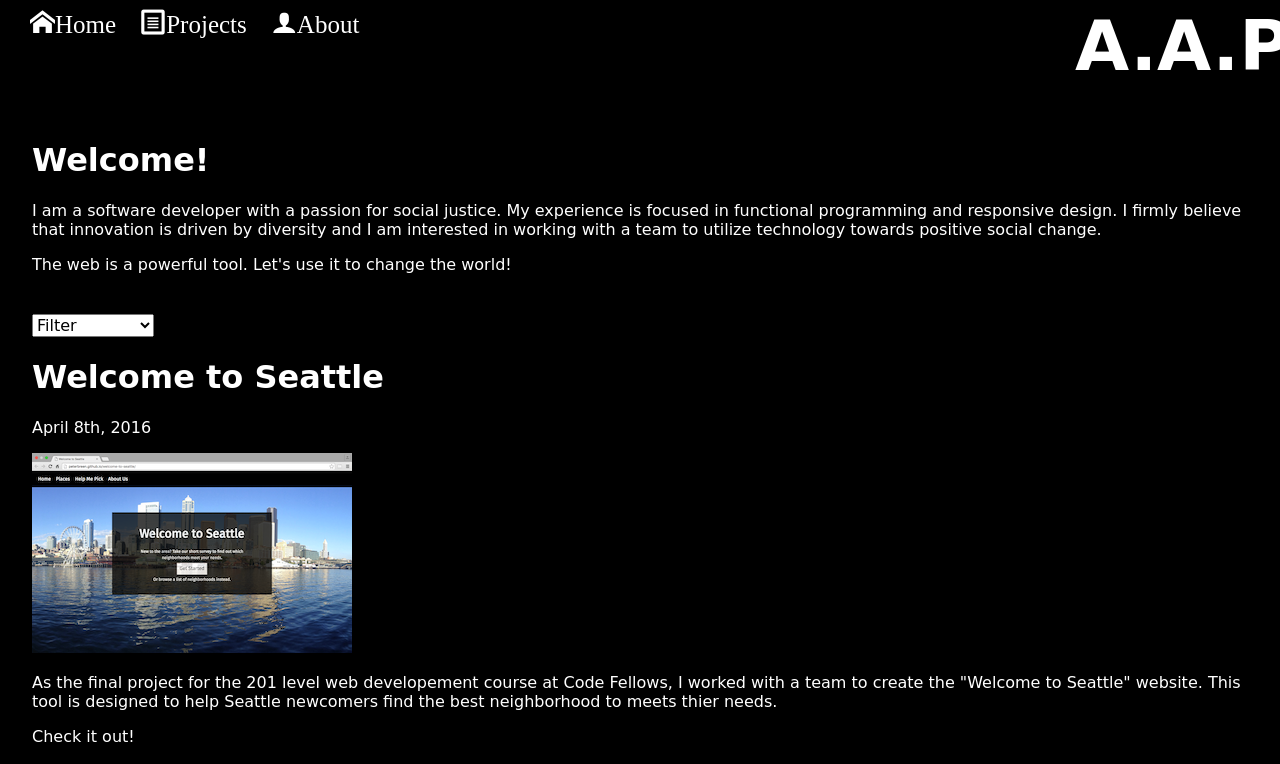
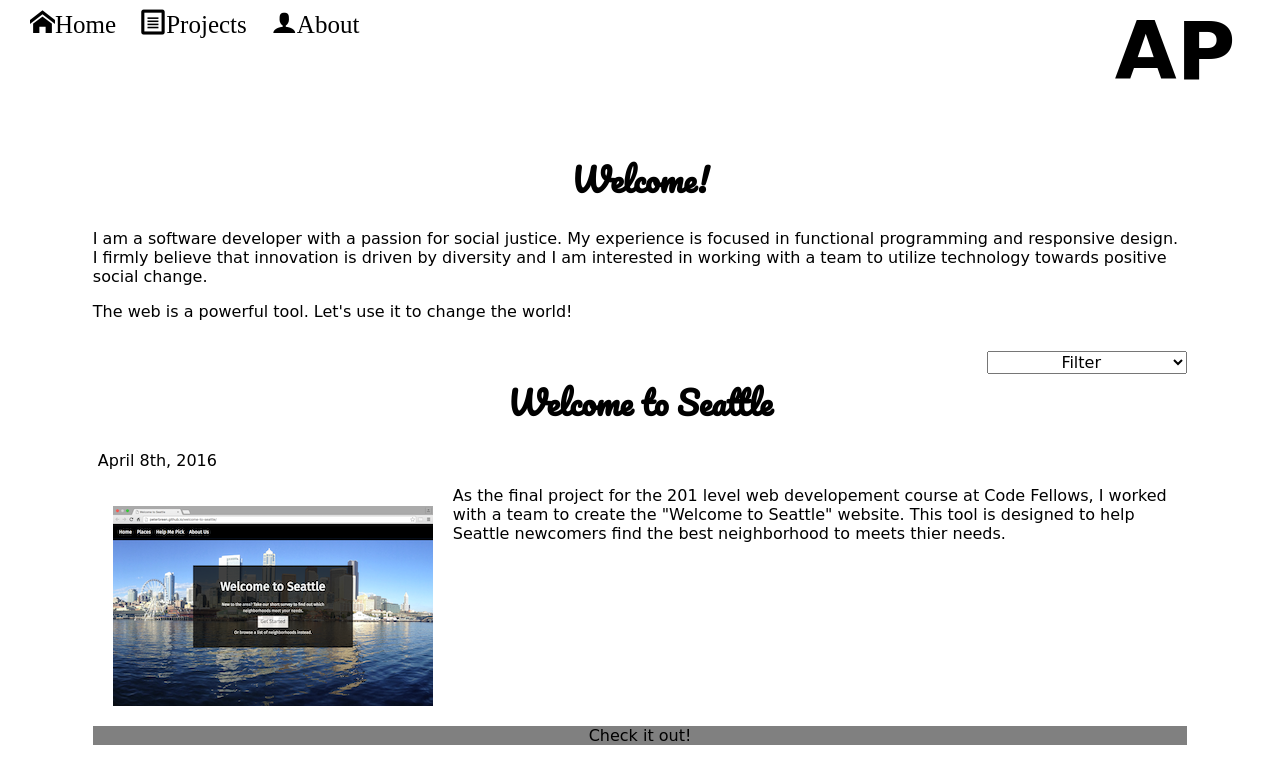
Before and after one commit to aliza89p/portfolio, a plain HTML site: page index.html in a window 1280 px wide. Shown: the top 764 px of the page. Drawn offline with Linux system fonts and the light colour scheme; files whose address does not match are found by name; a web font is replaced by a local one.

Commit message:
new formatting and fonts selected

```diff
--- a/index.html
+++ b/index.html
@@ -8,7 +8,7 @@
     <link rel="stylesheet" href="vendor/icons.css">
     <link rel="stylesheet" href="styles/base/base2.css">
     <script class="project-template" type="text/x-handlebars-template">
-      <article class="clearfix projects" data-category="{{category}}">
+      <article class="projects" data-category="{{category}}">
         <h1 class="clearfix">{{title}}</h1>
         <p class="date">{{writtenDate}}</p>
         <img src="{{imgUrl}}" class="projectImg">
@@ -24,7 +24,7 @@
   <body>
     <header class="header-container">
       <div class="header-inner">
-        <h1>A.A.P</h1>
+        <h1>AP</h1>
           <div class="icon-menu">
           </div>
           <ul class="nav-items">
@@ -55,15 +55,15 @@
         <h1>About Me:</h1>
       </header>
       <div class="bio-photo">
-
         <img src="img/biophoto.jpg">
       </div>
       <article class="bio">
         <p>I am a software developer with a background in education, poverty alleviation, and female empowerment. Ever since childhood, I have loved to solve puzzles and build things from scratch. After studying music and social sciences in college, I realized my passion to work in a field that combines logical thinking, creativity, and social change. I am currently attending an immersive full-stack JavaScript program through <a href="https://www.codefellows.org/" target="_blank">Code Fellows</a> where I am learning new frameworks and developing both individual and group projects. Code Fellows is a world-class software development school located in Seattle, WA.</p>
       </article>
+      <div class="clearfix"></div>
     </section>
     </main>
-    <footer>
+    <footer class="clearfix">
       <ul>
         <li><a href="mailto:apilisuk@gmail.com" class="icon-envelop"></a></li>
         <li><a href="https://github.com/aliza89p" target="_blank" class="icon-github"></a></li>
--- a/styles/base/base2.css
+++ b/styles/base/base2.css
@@ -1,4 +1,4 @@
-@import url(https://fonts.googleapis.com/css?family=Poiret+One|Forum|Roboto|Pacifico|Monoton);
+@import url(https://fonts.googleapis.com/css?family=Poiret+One|Forum|Roboto|Pacifico|Baumans);
 
 html {
   height: 100%;
@@ -7,18 +7,26 @@ body {
   position: relative;
   min-height: 100%;
   font-family: 'Forum', cursive;
-  background: black;
-  color: white;
+  background: white;
+  color: black;
 }
 
-a, li {
+a{
   text-decoration: none;
-  color: white;
+  color: black;
+}
+
+li{
+  list-style-type: none;
+}
+
+img{
+  max-width: 100%;
 }
 
 .header-container {
   position: relative;
-  height: 100px;
+  height: 110px;
 }
 
 .header-inner {
@@ -26,13 +34,16 @@ a, li {
   max-width: 100%;
   margin: 0 auto;
 }
+
 .header-inner h1 {
+  font-family: 'Baumans', cursive;
   position: absolute;
   width: 200px;
   text-align: center;
   display:inline-block;
+  top: 0;
   right: 0;
-  font-size: 70px;
+  font-size: 80px;
   padding: 0;
   margin: 5px;
 }
@@ -43,17 +54,29 @@ a, li {
   margin-top: 0;
   padding-left: 0;
 }
+
 .header-inner ul a{
-  color: white;
+  margin-left: 20px;
+  color: black;
   font-size: 25px;
+  width: 100%;
+  z-index: 1;
 }
 
 .icon-menu {
   font-size: 40px;
+  margin: 20px 0 0 20px;
 }
 
 .header-inner:hover ul{
   display: inline-block;
+}
+
+.page-content{
+  display: block;
+  width: 90%;
+  margin: 0 auto;
+  margin-bottom: 30px;
 }
 
 main {
@@ -64,41 +87,56 @@ main {
   max-width: 95%;
 }
 
+main h1{
+  font-family: 'Pacifico', cursive;
+  font-size: 2rem;
+  text-align: center;
+}
+
 footer {
-  padding: 3px 0;
+  display: block;
+  padding: 3px 0 5px 0;
   position: absolute;
   bottom: 0;
   min-width: 100%;
-  height: 40px;
 }
 
 article {
   position: relative;
-  margin-bottom: 40px
 }
 
 footer li{
   display: inline-block;
   float: left;
-  padding: 0;
 }
 
 footer a{
   font-size: 25px;
   margin-right: 10px;
 }
+
 footer p{
-  padding-right: 5px;
+  padding-right: 15px;
   float: right;
   margin: 1px 10px 0 1px;
+}
+.check-it-out{
+  width: 100%;
+  margin-left: 0 20px;
+  background-color: grey;
+  text-align: center;
 }
 
 .clearfix {
   clear: both;
 }
 
+#category-filter {
+  width: 100%;
+  text-align: center;
+}
+
 @media (min-width: 640px){
-
   .header-inner ul{
     padding: 10px;
     display: inline-block;
@@ -115,3 +153,32 @@ footer p{
   .icon-menu {
     display: none;
   }
+  #category-filter {
+    width: 200px;
+    float: right;
+  }
+
+  .projectImg {
+    position:relative;
+    float: left;
+    padding: 20px;
+  }
+
+  .bio-photo{
+    position: relative;
+    float: left;
+    padding: 10px;
+  }
+
+  .bio p{
+    margin-top: 5%;
+  }
+
+  .date{
+    margin-left: 5px;
+  }
+
+  .clearfix{
+    clear:both;
+  }
+}
```
